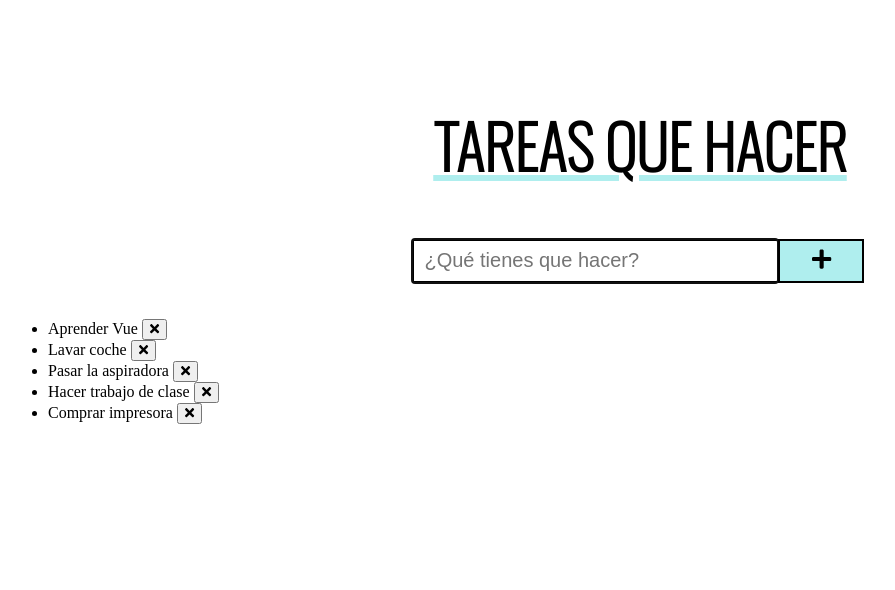
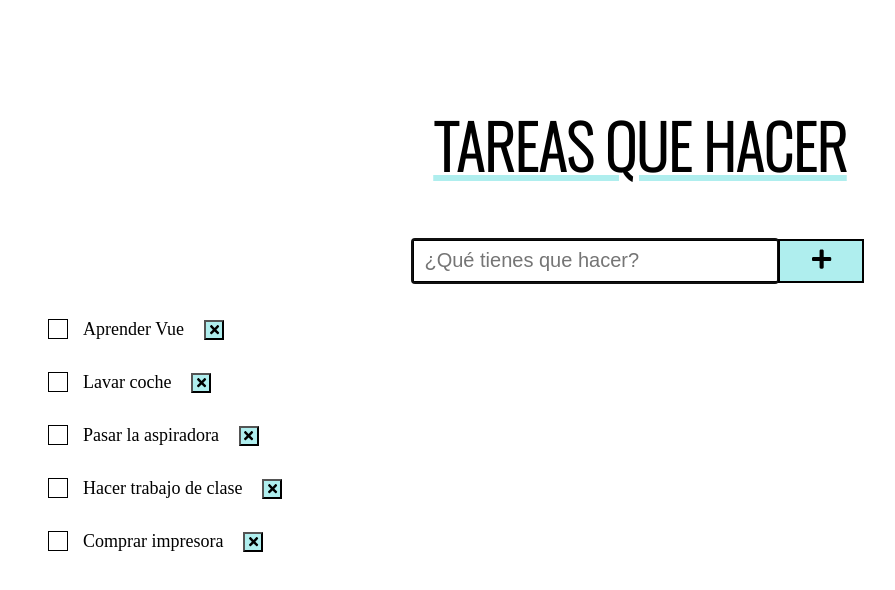
Before and after one commit to diana-nt/tareas-app, a Vue app: page / in a window 1280 px wide. Shown: the top 590 px of the page, without its empty margins (0-895 px from the left). Built offline with nearby package versions, Linux system fonts and the light colour scheme.

Commit message:
Add checkboxes

```diff
--- a/src/App.vue
+++ b/src/App.vue
@@ -2,7 +2,7 @@
   <div id="app">
       <h2>TAREAS QUE HACER</h2>
 
-      <agreagar-tarea />
+      <agregar-tarea />
       <tareas />
 
   </div>
@@ -10,13 +10,13 @@
 
 <script>
 import Tareas from "./components/Tareas";
-import AgreagarTarea from "./components/AgreagarTarea";
+import AgregarTarea from "./components/AgregarTarea";
 
 export default {
   name: 'App',
   components: {
       Tareas,
-      AgreagarTarea
+      AgregarTarea
   }
 }
 </script>
--- a/src/components/Tareas.vue
+++ b/src/components/Tareas.vue
@@ -2,8 +2,12 @@
     <div>
         <ul>
             <li v-for="tarea in tareas" :key="tarea.id">
-                {{ tarea.title }}
-                <button @click="eliminarTarea(tarea.id)"><font-awesome-icon icon="times"/></button>
+                <label class="container">
+                    <input type="checkbox" v-model="tarea.completed" @input="completarTarea(tarea.id)">
+                    <span :class="{ 'completed': tarea.completed }">{{ tarea.title }}</span>
+                    <span class="checkmark"></span>
+                </label>
+                <button @click="eliminarTarea(tarea.id)"><font-awesome-icon icon="times" class="iconPosition"/></button>
             </li>
         </ul>
     </div>
@@ -13,6 +17,7 @@
 import { library } from '@fortawesome/fontawesome-svg-core'
 import { faTimes } from '@fortawesome/free-solid-svg-icons'
 import {FontAwesomeIcon} from "@fortawesome/vue-fontawesome";
+import {mapGetters} from "vuex";
 
 library.add(faTimes);
 
@@ -21,10 +26,13 @@ name: "Tareas.vue",
     components: {
         FontAwesomeIcon
     },
+
     computed: {
-        tareas() {
-            return this.$store.getters.getTodos;
-        }
+        ...mapGetters({tareas:"getTodos"}),
+        // tareas() {
+        //     return this.$store.getters.getTodos;
+        // },
+
     },
     methods: {
         completarTarea(id) {
@@ -33,10 +41,96 @@ name: "Tareas.vue",
         eliminarTarea(id) {
             this.$store.dispatch("eliminarTarea", id);
         }
-    }
+    },
+
 }
 </script>
 
 <style scoped>
 
+li {
+    list-style: none;
+    margin-bottom: 20px;
+}
+
+.completed {
+    background: linear-gradient(to right, rgba(175, 238, 238, 0.5), rgb(175, 238, 238), rgba(175, 238, 238, 0.5));
+    content: "";
+    height: 0.125em;
+    left: 0;
+    margin-top: calc(0.125em / 2 * -1);
+    right: 0;
+    top: 50%;
+}
+
+button{
+    margin-left: 20px;
+    border-radius: 0;
+    height: 20px;
+    width: 20px;
+    background-color: #afeeee;
+    cursor: pointer;
+}
+
+.iconPosition {
+    position: relative;
+    right: 2.5px;
+}
+
+
+.container {
+    display: inline-block;
+    position: relative;
+    padding-left: 35px;
+    margin-bottom: 12px;
+    cursor: pointer;
+    font-size: 18px;
+    -webkit-user-select: none;
+    -moz-user-select: none;
+    -ms-user-select: none;
+    user-select: none;
+}
+
+.container input {
+    position: absolute;
+    opacity: 0;
+    cursor: pointer;
+    height: 0;
+    width: 0;
+}
+
+.checkmark {
+    position: absolute;
+    top: 0;
+    left: 0;
+    height: 18px;
+    width: 18px;
+    border: 1px solid black;
+}
+
+.container:hover input ~ .checkmark {
+    background-color: paleturquoise;
+}
+
+.checkmark:after {
+    content: "";
+    position: absolute;
+    display: none;
+}
+
+.container input:checked ~ .checkmark:after {
+    display: block;
+}
+
+.container .checkmark:after {
+    left: 5px;
+    top: 0;
+    width: 5px;
+    height: 10px;
+    border: solid black;
+    border-width: 0 3px 3px 0;
+    -webkit-transform: rotate(45deg);
+    -ms-transform: rotate(45deg);
+    transform: rotate(45deg);
+}
 </style>
--- a/src/store/index.js
+++ b/src/store/index.js
@@ -4,6 +4,7 @@ import Vuex from 'vuex'
 Vue.use(Vuex)
 
 export default new Vuex.Store({
+  strict: true,
   state: {
     tareas: [
       {
@@ -49,8 +50,8 @@ export default new Vuex.Store({
       state.tareas.unshift(nuevaTarea);
     },
     COMPLETAR_TAREA(state, tareaId){
-      const tarea = state.tareas.findIndex(tarea => tarea.id === tareaId);
-      tarea.completed = !tarea.completed;
+      const tarea = state.tareas.find(tarea => tarea.id === tareaId);
+      tarea.completed = !tarea.completed
     },
     ELIMINAR_TAREA(state, tareaId){
       const index = state.tareas.findIndex(tarea => tarea.id === tareaId);
@@ -62,6 +63,7 @@ export default new Vuex.Store({
       context.commit("AGREGAR_TAREA", tarea);
     },
     completarTarea(context, tareaId){
+      console.log('completarTarea',tareaId)
       context.commit("COMPLETAR_TAREA", tareaId);
     },
     eliminarTarea(context, tareaId){
```
Also changed, not shown: src/components/AgregarTarea.vue (renamed from src/components/AgreagarTarea.vue).
